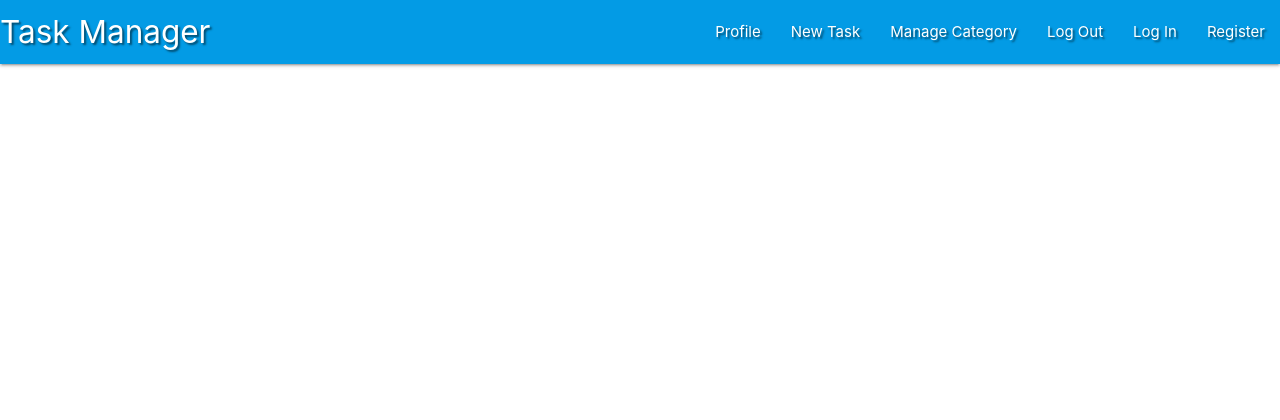
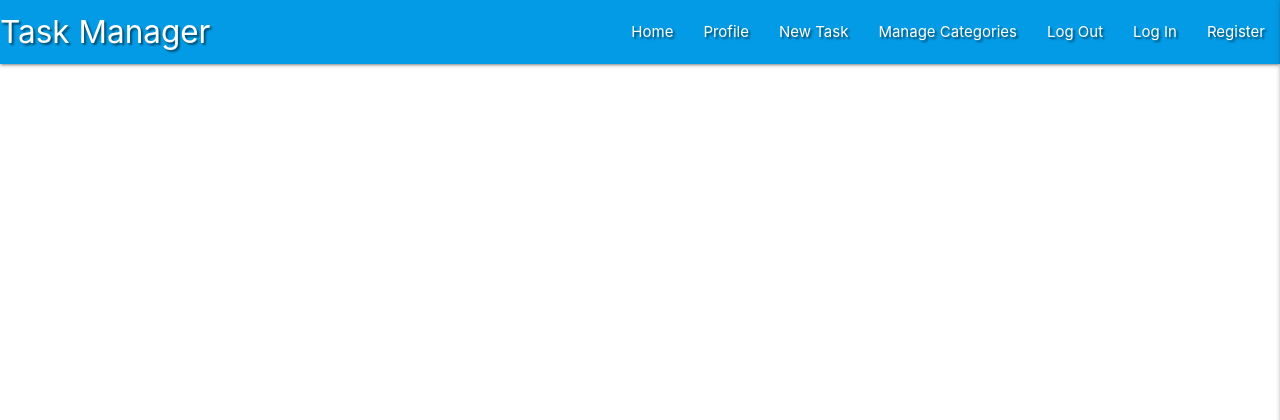
Before and after one commit to Befa79/AllTogether, a Flask app: page / in a window 1280 px wide. Shown: the top 420 px of the page. Run offline with Flask 2, Linux system fonts and the light colour scheme; data that the repository does not hold is empty; some libraries are stand-ins or nearby versions.

Commit message:
Your message here

```diff
--- a/static/css/style.css
+++ b/static/css/style.css
@@ -1,3 +1,3 @@
-.text-shadow{
-    text-shadow: 2px 2px 2px rgba(0, 0, 0, 0.5) ;
+.text-shadow {
+    text-shadow: 2px 2px 2px rgba(0, 0, 0, 0.5);
 }
--- a/static/js/script.js
+++ b/static/js/script.js
@@ -1,3 +1,20 @@
-  $(document).ready(function(){
-    $('.sidenav').sidenav();
-  });
+/*
+    jQuery for MaterializeCSS initialization
+*/
+
+$(document).ready(function () {
+    $(".sidenav").sidenav({edge: "right"});
+});
+
+
+
+
+
+/*
+    vanilla JavaScript for MaterializeCSS initialization
+*/
+
+// document.addEventListener('DOMContentLoaded', function () {
+//     let sidenavs = document.querySelectorAll(".sidenav");
+//     let sidenavsInstance = M.Sidenav.init(sidenavs, {edge: "right"});
+// });
--- a/templates/base.html
+++ b/templates/base.html
@@ -3,7 +3,8 @@
 <head>
     <meta charset="UTF-8">
     <meta name="viewport" content="width=device-width, initial-scale=1.0">
-    <link rel="stylesheet" href="https://cdnjs.cloudflare.com/ajax/libs/font-awesome/5.15.2/css/all.min.css" type="text/css">
+    <link rel="stylesheet" href="https://cdnjs.cloudflare.com/ajax/libs/font-awesome/5.13.1/css/all.min.css"
+        integrity="sha512-xA6Hp6oezhjd6LiLZynuukm80f8BoZ3OpcEYaqKoCV3HKQDrYjDE1Gu8ocxgxoXmwmSzM4iqPvCsOkQNiu41GA==" crossorigin="anonymous" type="text/css">
     <link rel="stylesheet" href="https://cdnjs.cloudflare.com/ajax/libs/materialize/1.0.0/css/materialize.min.css" type="text/css">
     <link rel="stylesheet" href="{{ url_for('static', filename='css/style.css') }}" type="text/css">
     {% block styles %}
@@ -14,27 +15,26 @@
 
 	<header>
         <!-- top navbar -->
-        <nav class="nav-extend text-shadow light-blue darken-1">
+		<nav class="nav-extended text-shadow light-blue darken-1">
 			<div class="nav-wrapper">
-                <a href="{{ url_for('get_tasks') }}" class="brand-logo">Task Manager </a>
-                <a href="#" data-target="mobile-demo" class="sidenav-trigger right"><i class="fas fa-bars">menu</i></a>
+				<a href="{{ url_for('get_tasks') }}" class="brand-logo">Task Manager</a>
+				<a href="#" data-target="mobile-demo" class="sidenav-trigger right"><i class="fas fa-bars"></i></a>
 				<ul class="right hide-on-med-and-down">
-                    <li><a href{{ url_for('get_tasks') }}Home</a></li>
+					<li><a href="{{ url_for('get_tasks') }}">Home</a></li>
 					<li><a href="#">Profile</a></li>
 					<li><a href="#">New Task</a></li>
-                    <li><a href="#">Manage Category</a></li>
+					<li><a href="#">Manage Categories</a></li>
 					<li><a href="#">Log Out</a></li>
 					<li><a href="#">Log In</a></li>
 					<li><a href="#">Register</a></li>
 				</ul>
 			</div>
 		</nav>
+
         <!-- mobile sidenav -->
 		<ul class="sidenav" id="mobile-demo">
-            <li>
-                <h4 class="center-align light-blue-text text-daken 4">Task Manager</h4>
-            </li>
-            <li><a href{{ url_for('get_tasks') }}Home</a></li>
+            <li><h4 class="center-align light-blue-text text-darken 4">Task Manager</h4></li>
+            <li><a href="{{ url_for('get_tasks') }}">Home</a></li>
             <li><a href="#">Profile</a></li>
             <li><a href="#">New Task</a></li>
             <li><a href="#">Manage Categories</a></li>
@@ -47,7 +47,8 @@
     {% block content %}
     {% endblock %}
 
-    <script src="https://code.jquery.com/jquery-3.5.1.min.js"integrity="sha256-9/aliU8dGd2tb6OSsuzixeV4y/faTqgFtohetphbbj0="crossorigin="anonymous"></script>
+    <script src="https://code.jquery.com/jquery-3.5.1.min.js"
+        integrity="sha256-9/aliU8dGd2tb6OSsuzixeV4y/faTqgFtohetphbbj0=" crossorigin="anonymous"></script>
     <script src="https://cdnjs.cloudflare.com/ajax/libs/materialize/1.0.0/js/materialize.min.js"></script>
     <script src="{{ url_for('static', filename='js/script.js') }}"></script>
     {% block scripts %}
--- a/templates/tasks.html
+++ b/templates/tasks.html
@@ -1,3 +1,4 @@
+
 {% extends "base.html" %}
 {% block content %}
 
```
Lines whose indentation alone changed are shown as unchanged.
